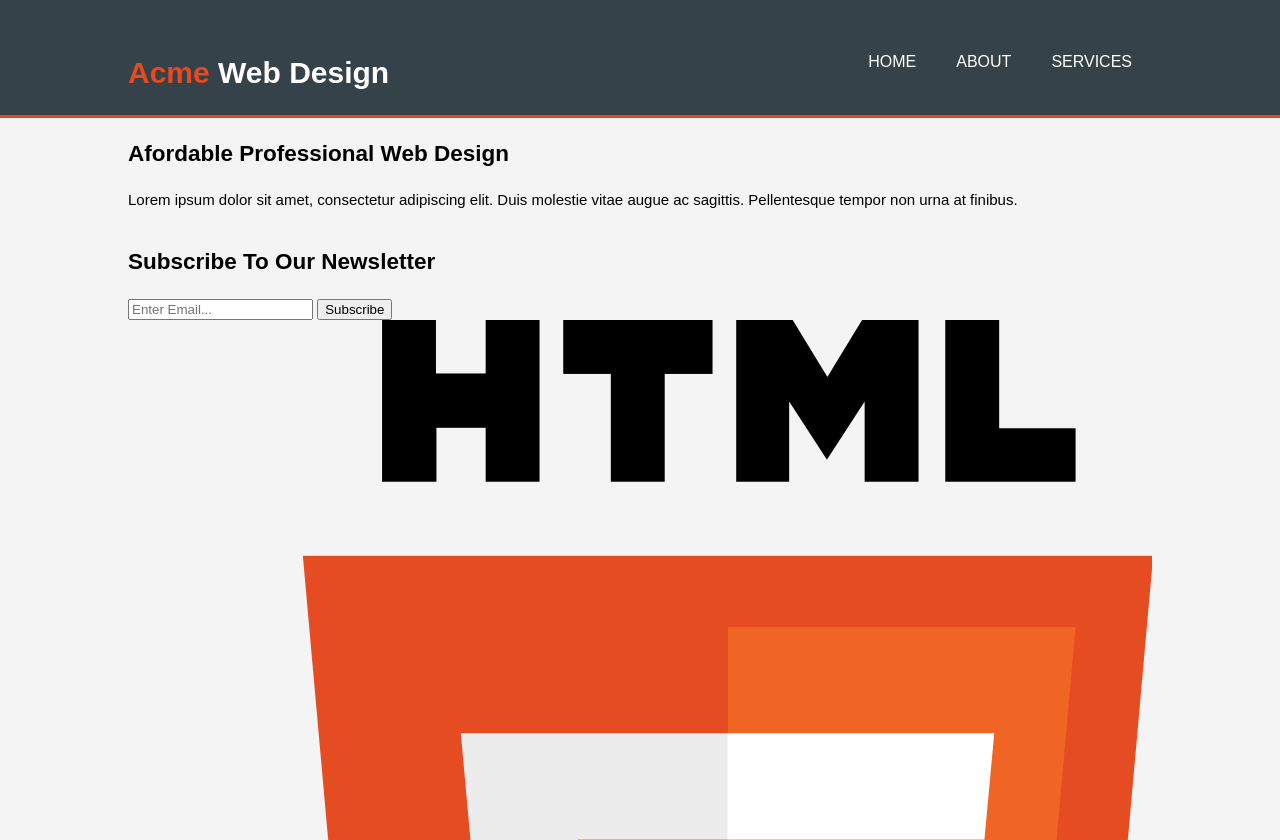
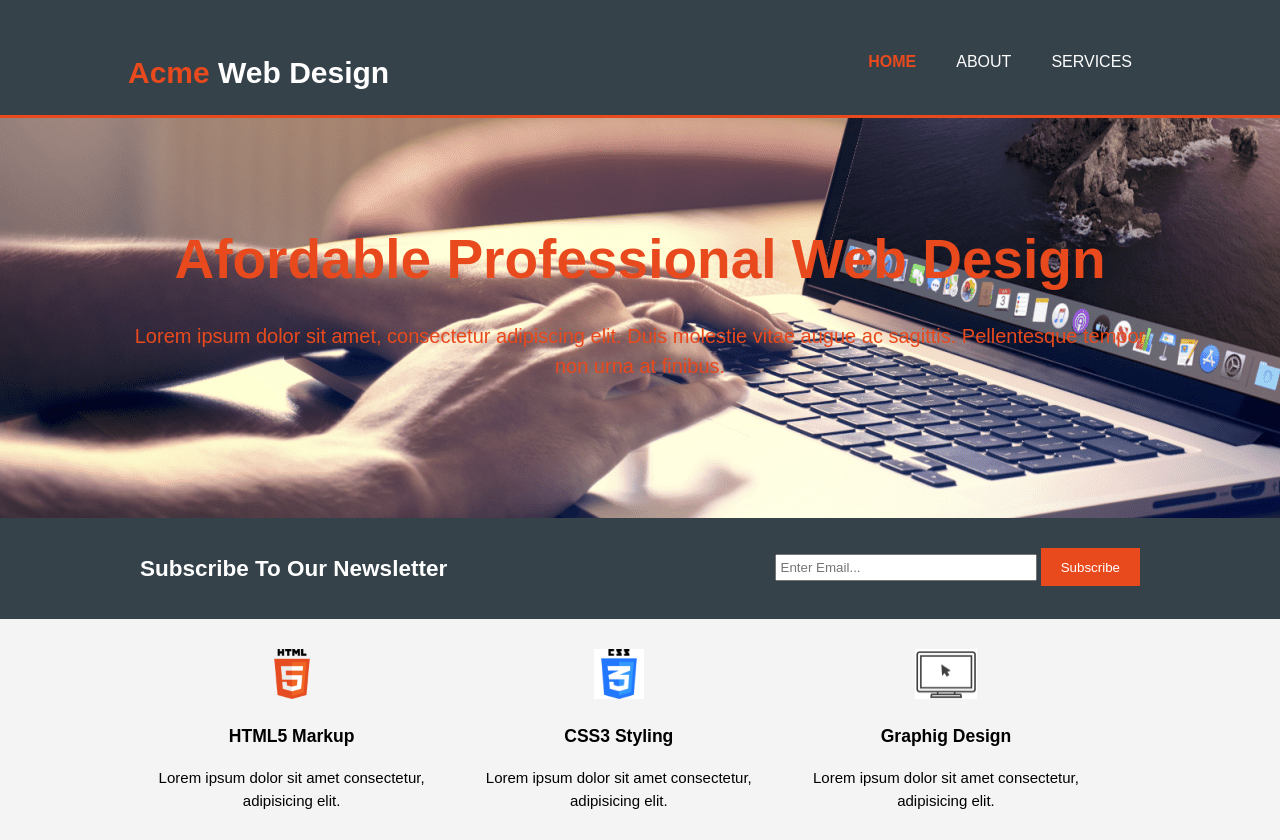
Before and after one commit to aizhanai/Web-Design, a plain HTML site: page index.html in a window 1280 px wide. Shown: the top 840 px of the page. Drawn offline with Linux system fonts and the light colour scheme.

Commit message:
second commit

```diff
--- a/index.html
+++ b/index.html
@@ -17,7 +17,7 @@
             </div>
             <nav>
                 <ul>
-                    <li><a href="index.html">Home</a></li>
+                    <li class="current"><a href="index.html">Home</a></li>
                     <li><a href="about.html">About</a></li>
                     <li><a href="services.html">Services</a></li>
                 </ul>
--- a/style.css
+++ b/style.css
@@ -18,6 +18,14 @@ ul{
     margin: 0;
     padding: 0;
 
+}
+.button_1{
+height: 38px;
+background: #e8491d;
+border: none;
+padding-left: 20px;
+padding-right: 20px;
+color: #ffffff;
 }
 /*header*/
 header{
@@ -53,3 +61,62 @@ header .highlight, header .current a{
     color:#e8491d;
     font-weight: bold;
 }
+header a:hover{
+    color: #cccccc;
+    font-weight: bold;
+}
+/*showcase*/
+#showcase{
+    min-height: 400px;
+    width: 100%;
+    background: url(./image/showcase.png) no-repeat 0 -400px;
+    text-align: center;
+    color:#e8491d;
+}
+#showcase h1{
+    margin-top: 100px;
+    font-size:55px;
+    margin-bottom: 10px;
+}
+#showcase p{
+    font-size: 20px;
+}
+/*newsletter*/
+#newsletter{
+    padding: 15px;
+    color: #ffffff;
+    background: #35424a;
+}
+#newsletter h1{
+    float: left;
+}
+#newsletter form{
+    float: right;
+    margin-top: 15px;
+}
+#newsletter input[type="email"]{
+    padding:4px;
+    heigt:25px;
+    width: 250px;
+}
+/*boxes*/
+#boxes{
+    margin-top: 20px;
+}
+#boxes .box{
+    float: left;
+    text-align: center;
+    width: 30%;
+    padding: 10px;
+
+}
+#boxes .box img{
+    height: 50px;
+}
+footer{
+    padding: 20px;
+    margin-top: 20px;
+    color: #ffffff;
+    background:#e8491d ;
+    text-align: center;
+}
```
Also changed, not shown: image/showcase.png (added).
